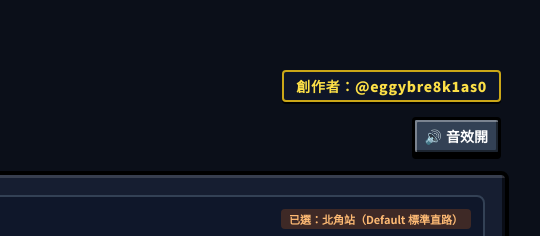
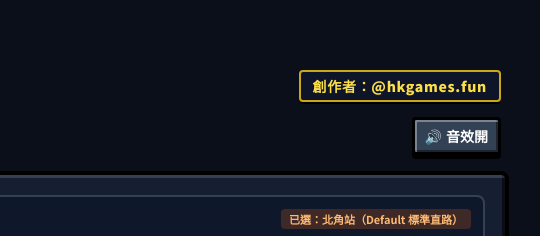
Before and after one commit to privalexng-prog/-, a plain HTML site: page mtr-transfer-survival/index.html in a window 1280 px wide. Shown: the top 236 px of the page, 579-1119 px from the left. Drawn offline with nearby package versions, Linux system fonts and the light colour scheme.

Commit message:
Update creator username in index.html

```diff
--- a/mtr-transfer-survival/index.html
+++ b/mtr-transfer-survival/index.html
@@ -135,7 +135,7 @@
     </a>
 
     <div class="bg-slate-900/95 border-2 border-yellow-400/80 px-3 py-1 rounded text-[11px] sm:text-sm font-black tracking-wider text-yellow-300 shadow-[0_2px_0_#000] truncate">
-      創作者：@eggybre8k1as0
+      創作者：@hkgames.fun
     </div>
   </div>
 
```
